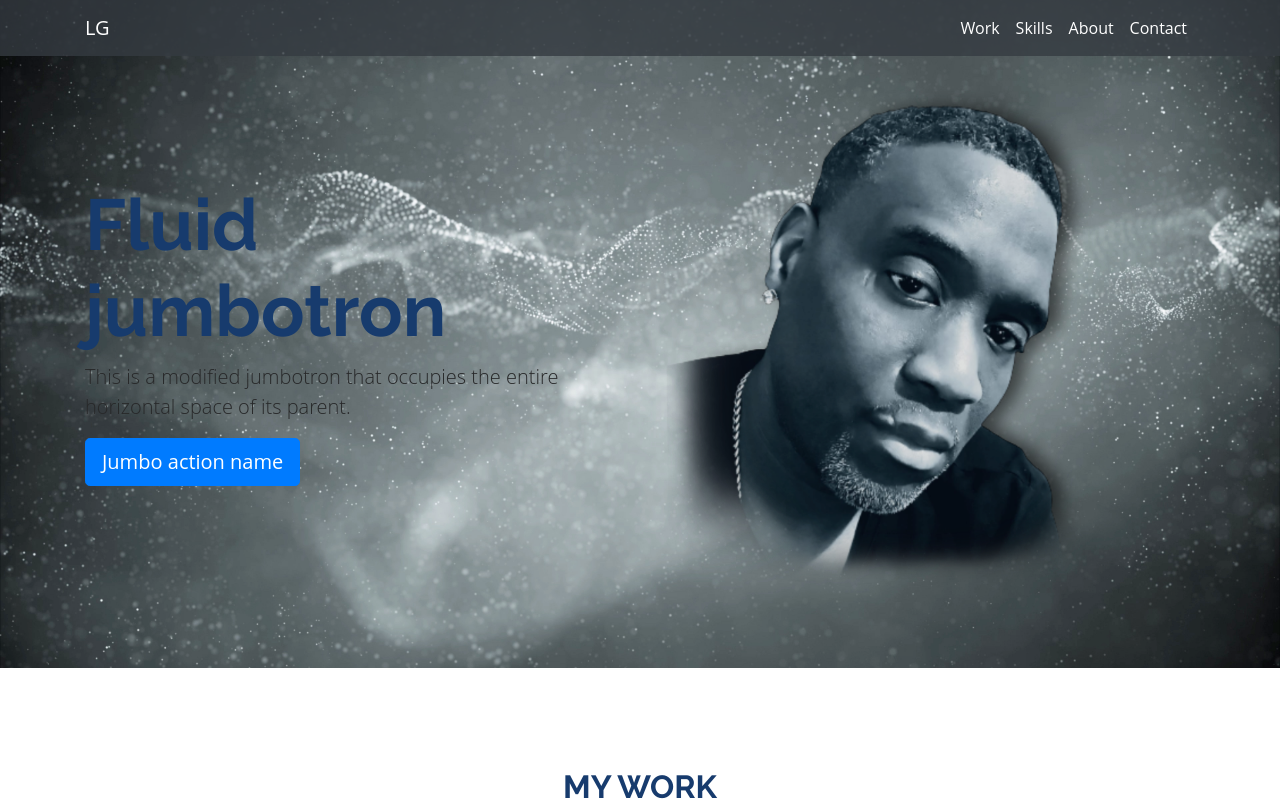
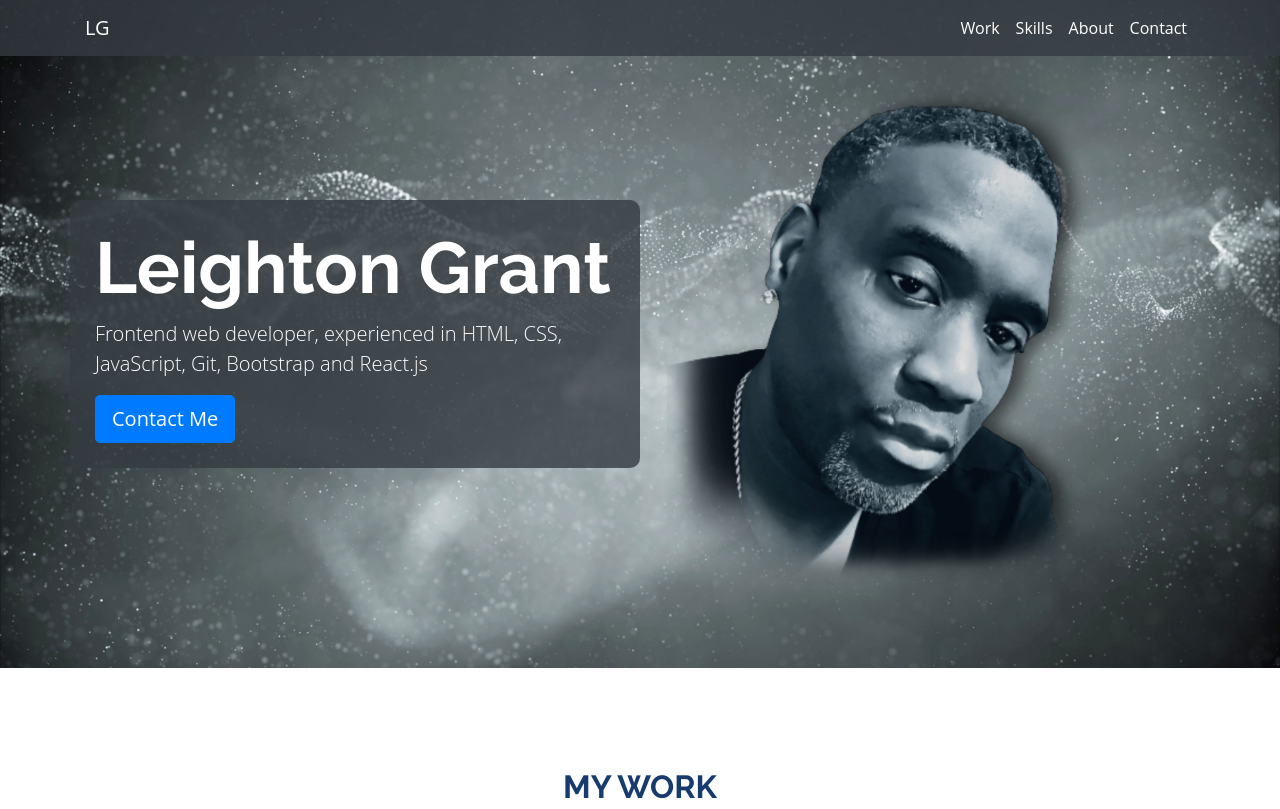
Before and after one commit to leightongrant/Bootstrap-Portfolio, a plain HTML site: page index.html in a window 1280 px wide. Shown: the top 809 px of the page. Drawn offline with nearby package versions, Linux system fonts and the light colour scheme.

Commit message:
changes jumbotron text color and adds url to button

```diff
--- a/css/style.css
+++ b/css/style.css
@@ -73,6 +73,18 @@ h6 {
 
 .jumbotron {
     background: transparent;
+}
+
+.jumbotron p,
+h1 {
+    color: var(--white)
+}
+
+.jumbotron .info {
+    background: hsla(210, 10%, 23%, 0.8);
+    padding: 25px;
+    border-radius: 10px;
+    margin: 0;
 }
 
 /* My Work */
--- a/index.html
+++ b/index.html
@@ -50,11 +50,11 @@
         <div class="jumbotron jumbotron-fluid mb-0">
             <div class="container">
                 <div class="row d-flex align-items-center justify-content-center text-center text-md-left">
-                    <div class="col-12 col-md-6 order-2 order-md-1">
-                        <h1 class="display-3">Fluid jumbotron</h1>
-                        <p class="lead">This is a modified jumbotron that occupies
-                            the entire horizontal space of its parent.</p>
-                        <a class="btn btn-primary btn-lg" href="Jumbo action link" role="button">Jumbo action name</a>
+                    <div class="col-12 col-md-6 order-2 order-md-1 info">
+                        <h1 class="display-3">Leighton Grant</h1>
+                        <p class="lead">Frontend web developer, experienced in HTML, CSS, JavaScript, Git, Bootstrap and
+                            React.js</p>
+                        <a class="btn btn-primary btn-lg" href="#about-contact" role="button">Contact Me</a>
                     </div>
                     <div
                         class="col-12 col-md-6 order-1 order-md-2 d-flex justify-content-center justify-content-md-end">
```
